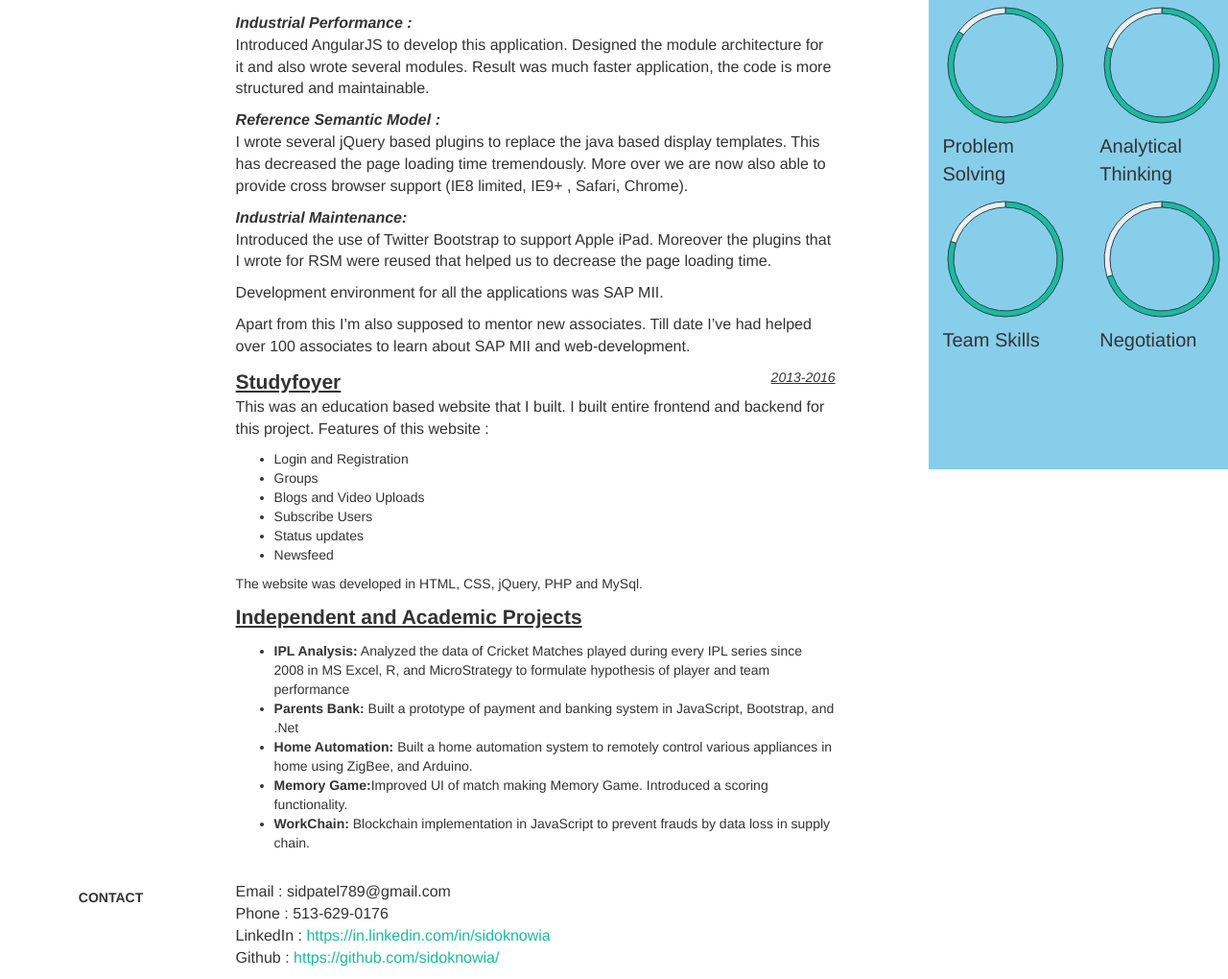
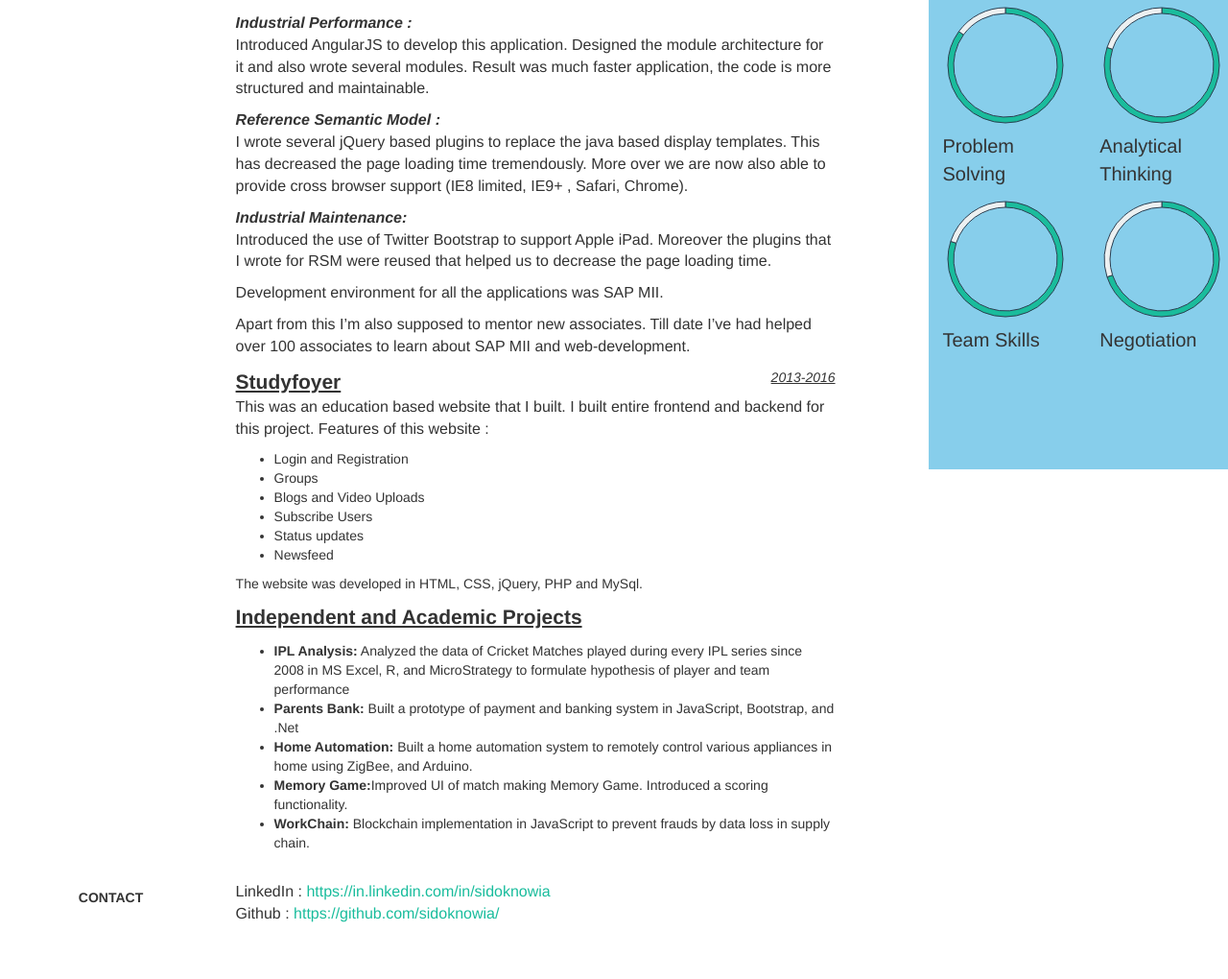
Before and after one commit to sidoknowia/sidoknowia.github.io, a plain HTML site: page index.html at #/resume in a window 1280 px wide. Shown: the part 1021-2041 px from the top of the page at 96% size. After the commit the page ends 1995 px from the top, so only its background shows below. Drawn offline with nearby package versions, Linux system fonts and the light colour scheme.

Commit message:
minor change

```diff
--- a/pages/resume.html
+++ b/pages/resume.html
@@ -177,8 +177,7 @@ I have also led front-end team. Primary technology used were HTML, jQuery, Angul
 				</div>
 				<div class="col-lg-offset-1 col-lg-8">
 					<p class="small">
-						<span>Email    : sidpatel789@gmail.com</span><br>
-						<span>Phone    : 513-629-0176</span><br>
+
 						<span>LinkedIn : <a href="https://in.linkedin.com/in/sidoknowia" target="_blank">https://in.linkedin.com/in/sidoknowia</a></span><br>
 						<span>Github : <a href="https://github.com/sidoknowia/" target="_blank">https://github.com/sidoknowia/</a></span><br>
 
```
